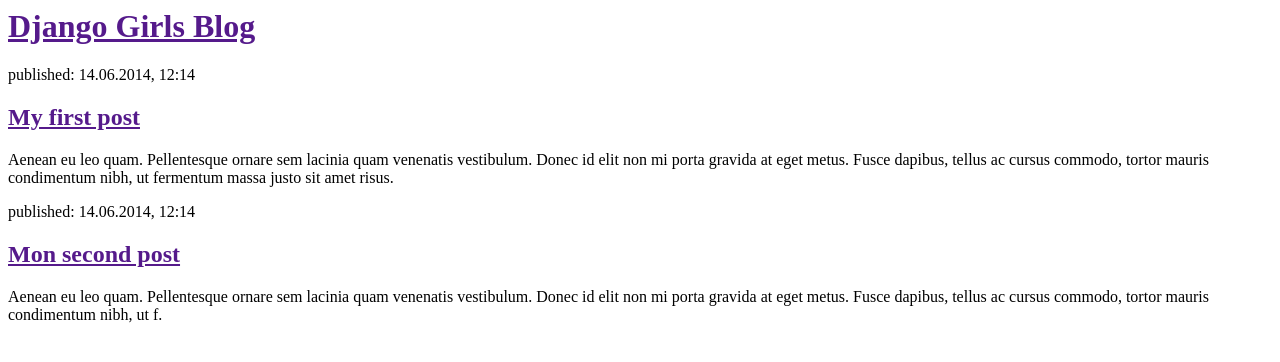
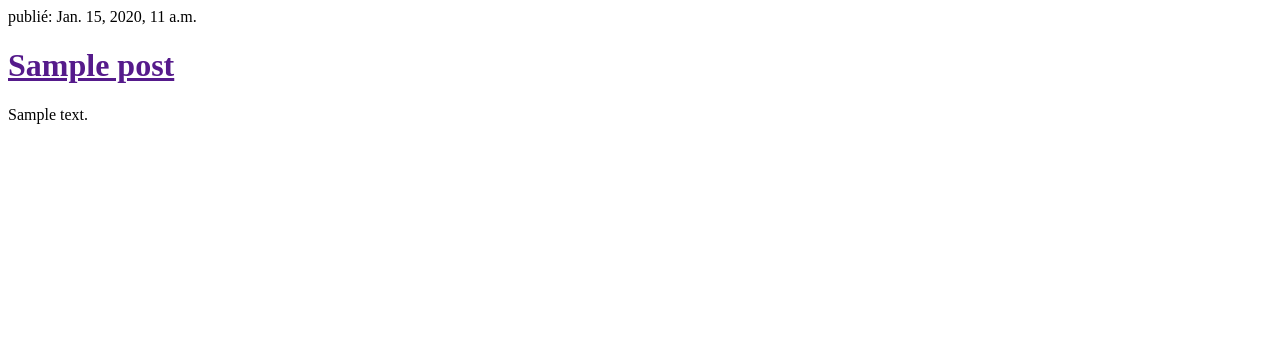
Before and after one commit to luigielric/my-first-blog, a Django app: template blog/templates/blog/post_list.html in a window 1280 px wide. Shown: the top 362 px of the page. Run offline with Django 3.2, Linux system fonts and the light colour scheme; the template is opened without the code that fills it: values that come from a table or form of the project are taken from there, others are empty; tables that the repository leaves empty hold one stand-in row (values such as "Sample post").

Commit message:
Modified Templates to diplay posts from database

```diff
--- a/blog/templates/blog/post_list.html
+++ b/blog/templates/blog/post_list.html
@@ -3,20 +3,12 @@
         <title>Django Girls blog</title>
     </head>
     <body>
-        <div>
-            <h1><a href="">Django Girls Blog</a></h1>
-        </div>
-
-        <div>
-            <p>published: 14.06.2014, 12:14</p>
-            <h2><a href="">My first post</a></h2>
-            <p>Aenean eu leo quam. Pellentesque ornare sem lacinia quam venenatis vestibulum. Donec id elit non mi porta gravida at eget metus. Fusce dapibus, tellus ac cursus commodo, tortor mauris condimentum nibh, ut fermentum massa justo sit amet risus.</p>
-        </div>
-
-        <div>
-            <p>published: 14.06.2014, 12:14</p>
-            <h2><a href="">Mon second post</a></h2>
-            <p>Aenean eu leo quam. Pellentesque ornare sem lacinia quam venenatis vestibulum. Donec id elit non mi porta gravida at eget metus. Fusce dapibus, tellus ac cursus commodo, tortor mauris condimentum nibh, ut f.</p>
-        </div>
+{% for post in posts %}
+    <div>
+        <p>publié: {{ post.published_date }}</p>
+        <h1><a href="">{{ post.title }}</a></h1>
+        <p>{{ post.text|linebreaks }}</p>
+    </div>
+{% endfor %}
     </body>
 </html>
--- a/mysite/urls.py
+++ b/mysite/urls.py
@@ -4,6 +4,6 @@
 urlpatterns = [
 
     url(r'^admin/', include(admin.site.urls)),
-     url(r'', include('blog.urls')),
+    url(r'', include('blog.urls')),
 
 ]
```
Also changed, not shown: blog/views.py (+6 -1 lines).
